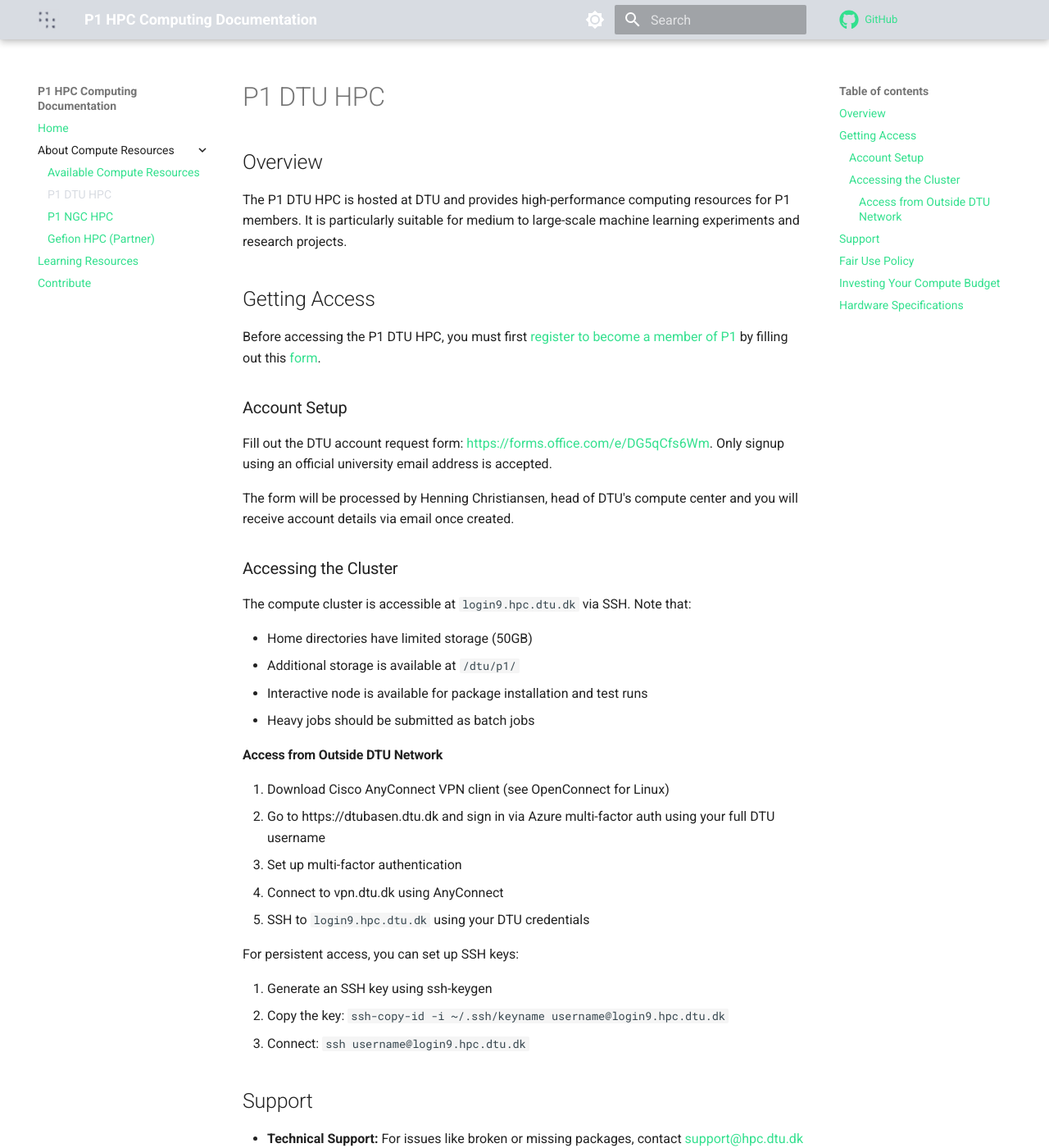
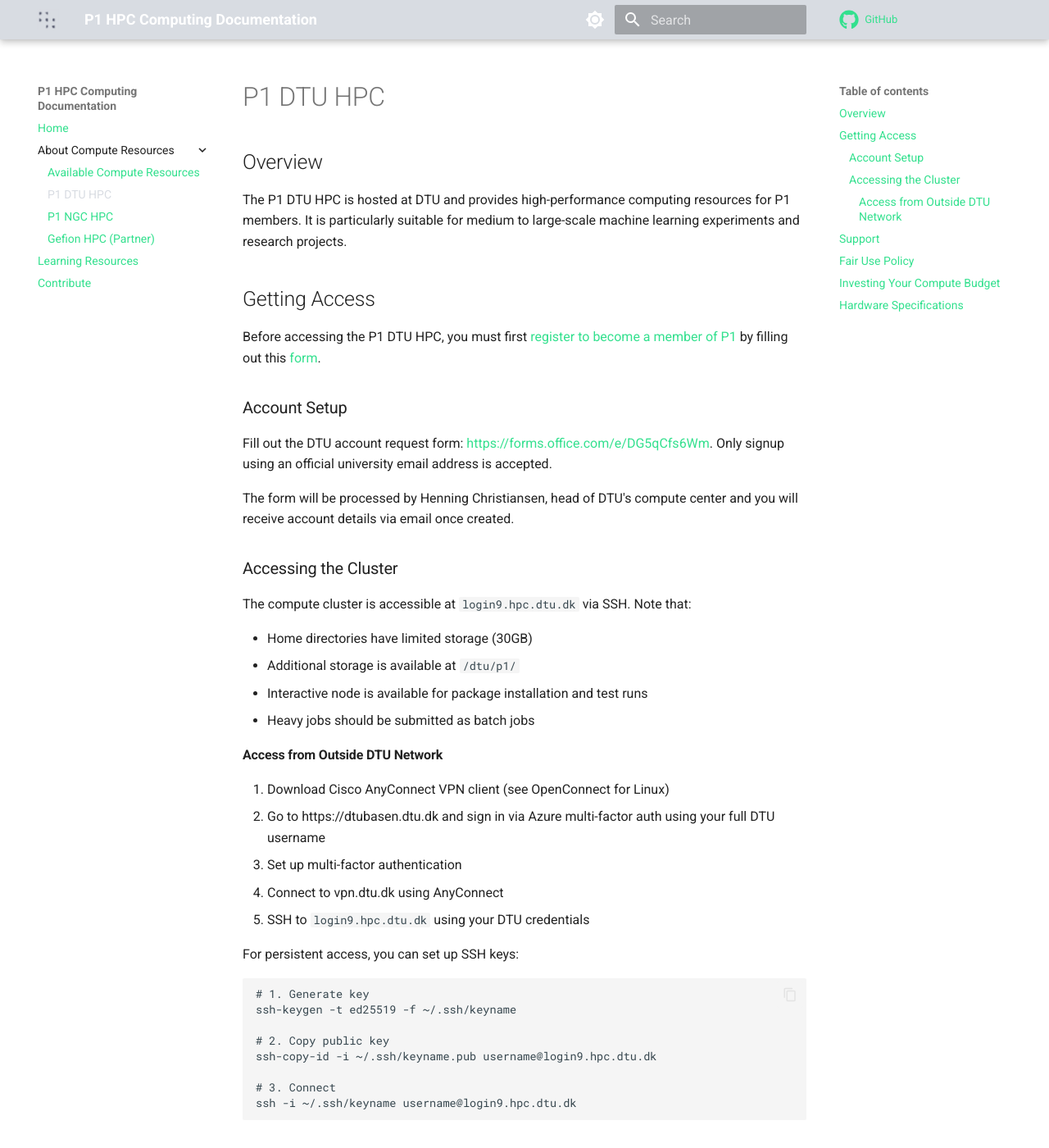
Before and after one commit to Pioneer-Centre-for-AI/p1-compute-documentation, an MkDocs documentation site: the page built from docs/01_p1_dtu_hpc.md, in a window 1280 px wide and 1400 px high. Shown: the whole window at 82% size. Built offline with MkDocs 1.6.1 and Material for MkDocs 9.7.7, drawn with Linux system fonts in a browser that asks for light colours; comment, search, counter and statistics services are not loaded; some of the changed text lies outside the part shown.

Commit message:
corrections

````diff
--- a/docs/01_p1_dtu_hpc.md
+++ b/docs/01_p1_dtu_hpc.md
@@ -15,7 +15,7 @@
 ### Accessing the Cluster
 The compute cluster is accessible at `login9.hpc.dtu.dk` via SSH. Note that:
 
-- Home directories have limited storage (50GB)
+- Home directories have limited storage (30GB)
 - Additional storage is available at `/dtu/p1/`
 - Interactive node is available for package installation and test runs
 - Heavy jobs should be submitted as batch jobs
@@ -29,9 +29,16 @@
 
 For persistent access, you can set up SSH keys:
 
-1. Generate an SSH key using ssh-keygen
-2. Copy the key: `ssh-copy-id -i ~/.ssh/keyname username@login9.hpc.dtu.dk`
-3. Connect: `ssh username@login9.hpc.dtu.dk`
+```
+# 1. Generate key
+ssh-keygen -t ed25519 -f ~/.ssh/keyname
+
+# 2. Copy public key
+ssh-copy-id -i ~/.ssh/keyname.pub username@login9.hpc.dtu.dk
+
+# 3. Connect
+ssh -i ~/.ssh/keyname username@login9.hpc.dtu.dk
+```
 
 ## Support
 - **Technical Support:** For issues like broken or missing packages, contact <support@hpc.dtu.dk>
@@ -77,8 +84,8 @@
     - 768GB RAM
     - 2 NVIDIA H100 PCIe GPUs (80GB each)
 - Storage: 60TiB shared storage
-- Operating System: Alma Linux 9.2
+- Operating System: Alma Linux
 - Scheduling Environment: LSF
 - Resource Allocation:
-    - 5 nodes available for batch jobs (queue: `p1`)
-    - 2 nodes reserved for interactive usage (queue: `p1i`)
+    - 7 nodes available for batch jobs (queue: `p1`)
+    - 1 node reserved for interactive usage (queue: `p1i`)
````
